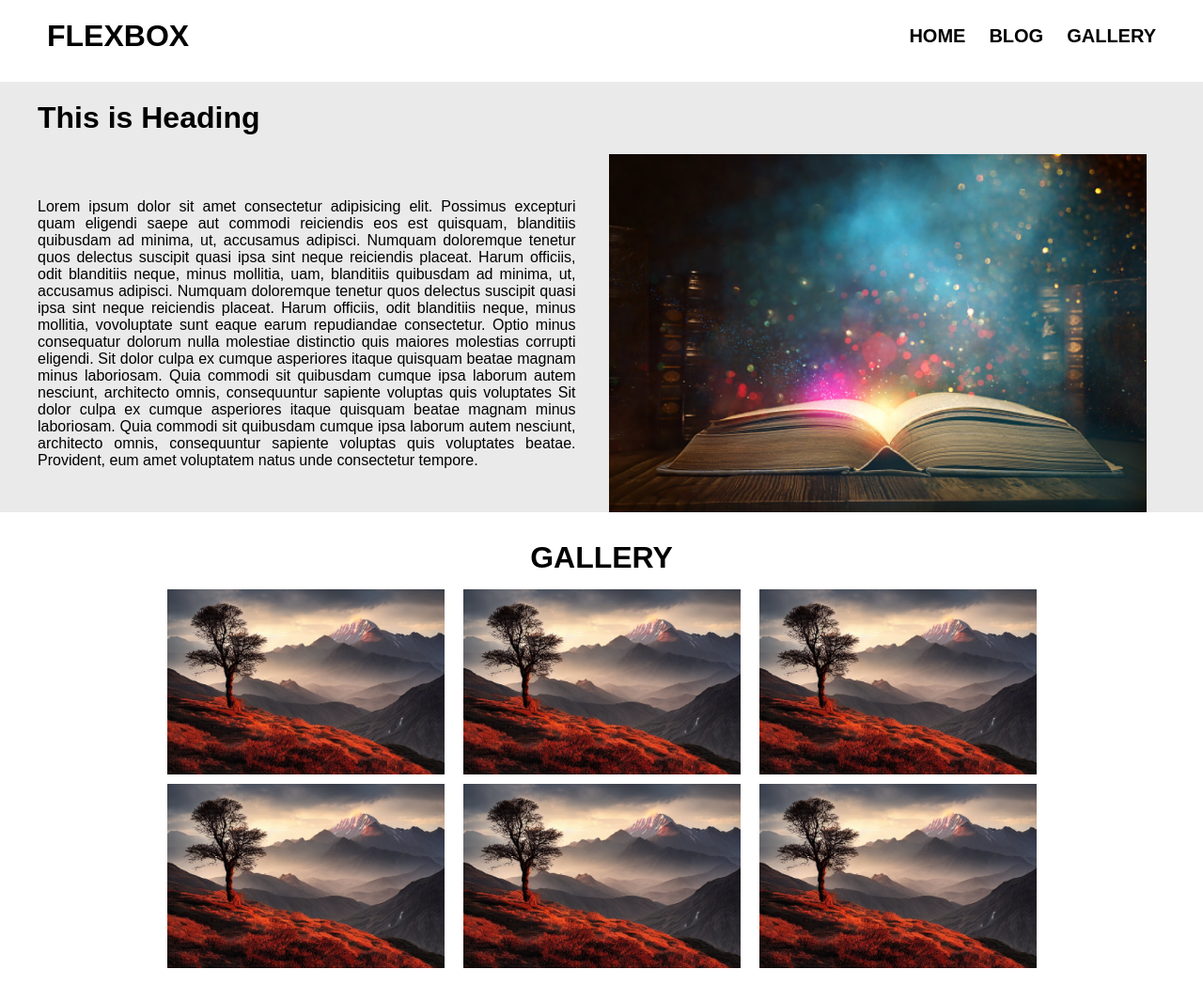
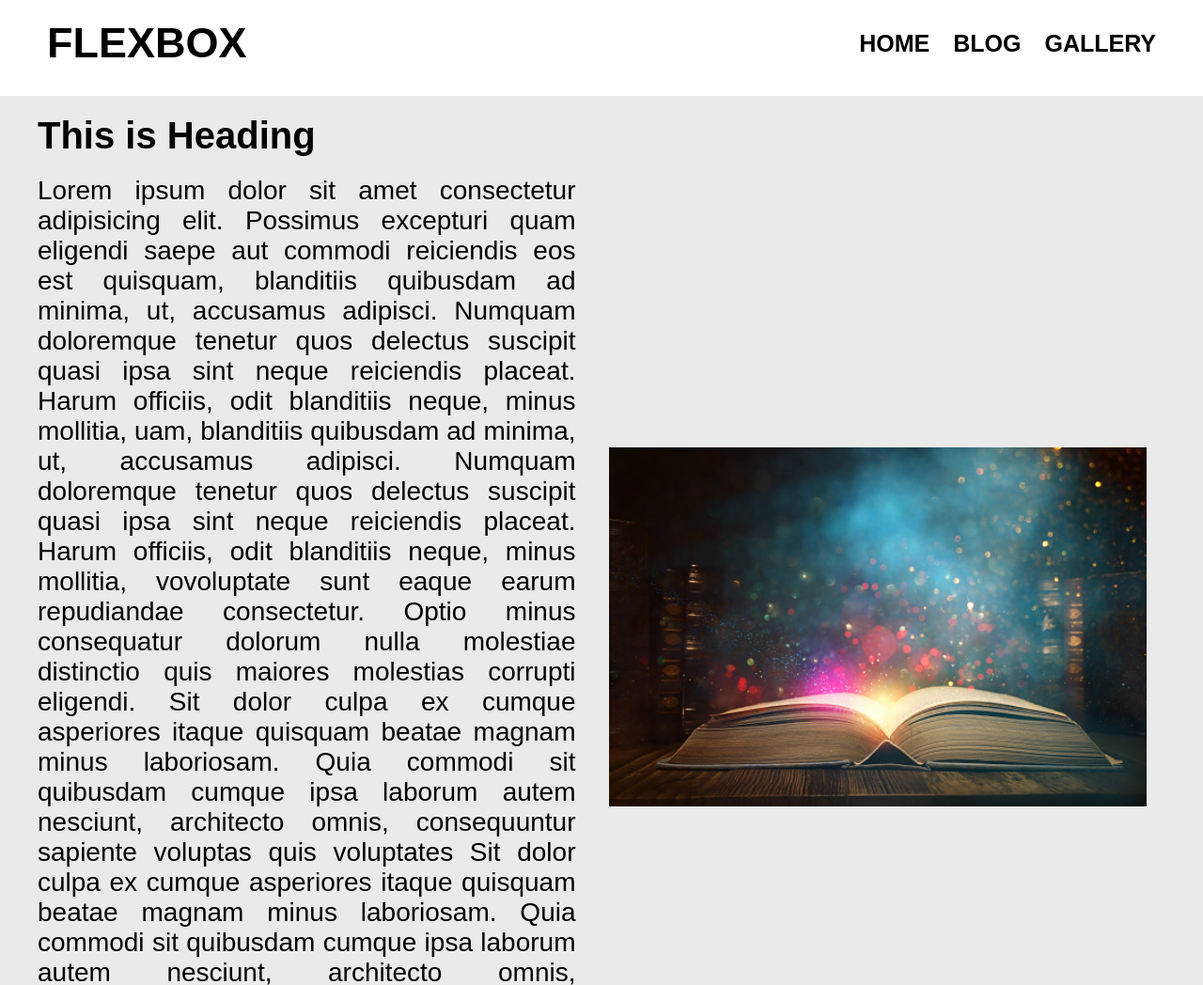
Before and after one commit to kishore-web/flexboxAssignment, a plain HTML site: page index.html in a window 1280 px wide. Shown: the top 1048 px of the page at 94% size. Drawn offline with Linux system fonts and the light colour scheme.

Commit message:
font size changed

```diff
--- a/style.css
+++ b/style.css
@@ -11,13 +11,16 @@
   margin-bottom: 30px;
   margin-top: 20px;
 }
+.header h1 {
+  font-size: 45px;
+}
 .header,
 .gallery {
   margin-left: 50px;
   margin-right: 50px;
 }
 .header-right {
-  font-size: 20px;
+  font-size: 25px;
   font-weight: 600;
   display: flex;
   list-style-type: none;
@@ -29,6 +32,7 @@
   margin-bottom: 20px;
 }
 .middle-container h1 {
+  font-size: 40px;
   padding-top: 20px;
   margin-bottom: 20px;
   margin-left: 40px;
@@ -42,6 +46,7 @@
   margin-right: 40px;
 }
 .img-container p {
+  font-size: 28px;
   text-align: justify;
   width: 50%;
 }
```
